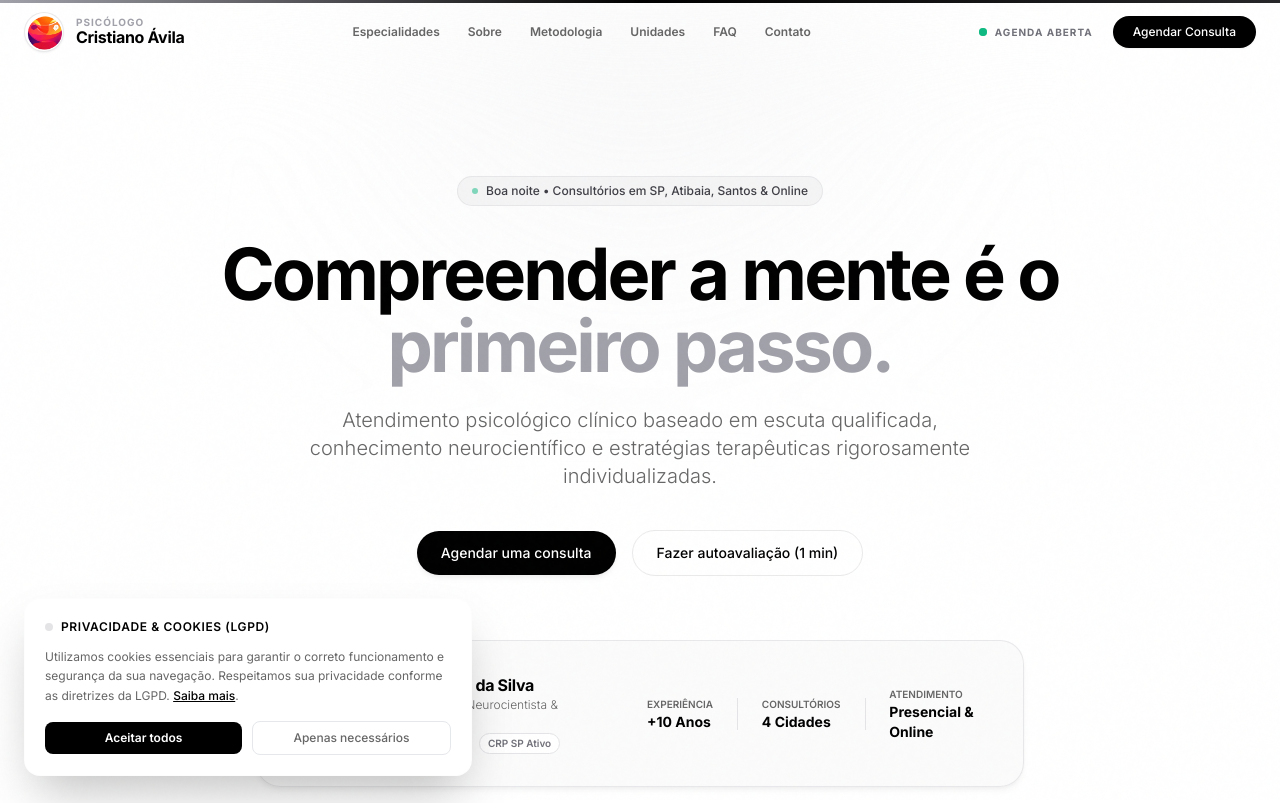
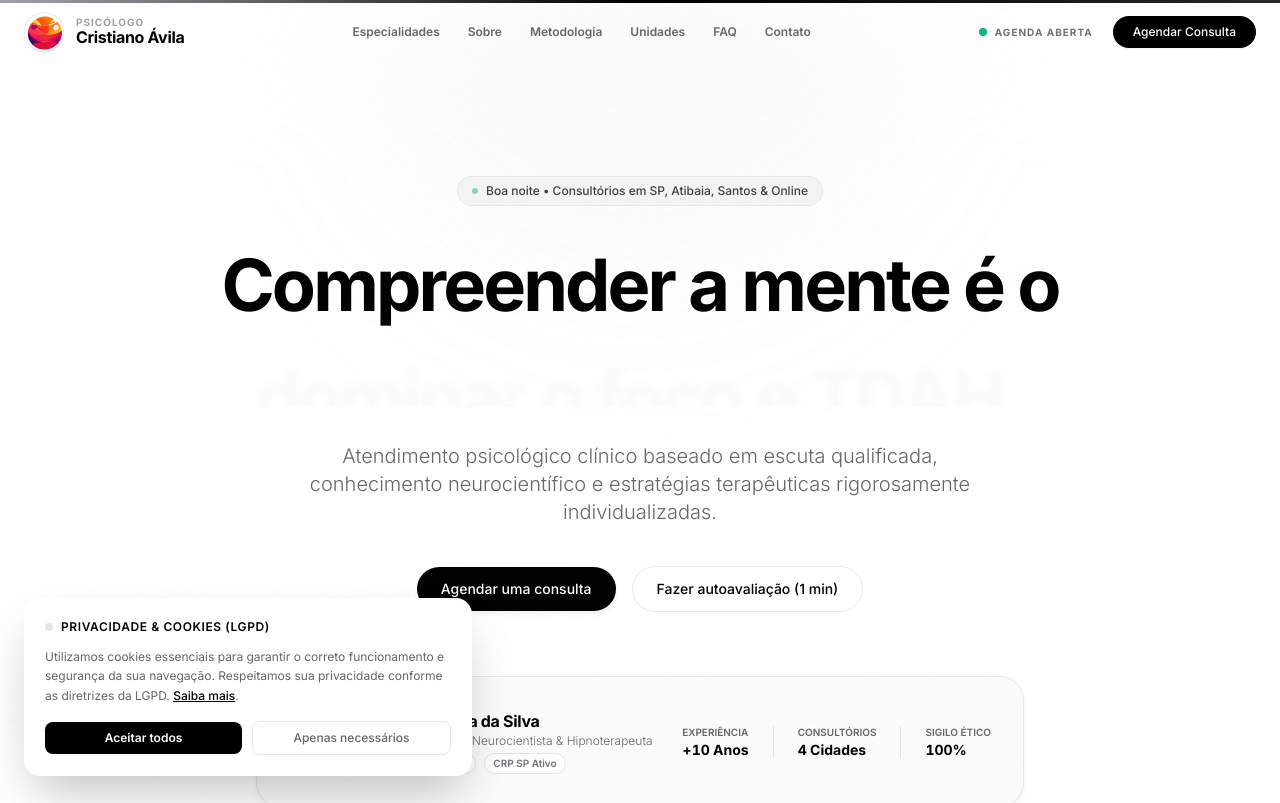
Before and after one commit to RennanLucas/cristiano-avila-site, a Next.js app: page / in a window 1280 px wide. Shown: the top 803 px of the page. Built offline with nearby package versions, Linux system fonts and the light colour scheme.

Commit message:
feat: Add CountUp animation, kinetic word cycler, and BreatheExercise component

```diff
--- /dev/null
+++ b/src/components/BreatheExercise.tsx
@@ -0,0 +1,117 @@
+"use client";
+
+import { useState, useEffect } from "react";
+import { motion, AnimatePresence } from "framer-motion";
+
+export default function BreatheExercise() {
+  const [isOpen, setIsOpen] = useState(false);
+  const [phase, setPhase] = useState<"inspire" | "segure" | "expire">("inspire");
+
+  useEffect(() => {
+    if (!isOpen) return;
+
+    const cycle = () => {
+      setPhase("inspire");
+      setTimeout(() => {
+        setPhase("segure");
+        setTimeout(() => {
+          setPhase("expire");
+        }, 4000);
+      }, 4000);
+    };
+
+    cycle();
+    const interval = setInterval(cycle, 12000);
+
+    return () => clearInterval(interval);
+  }, [isOpen]);
+
+  const phaseText = {
+    inspire: "Inspire lentamente pelo nariz...",
+    segure: "Segure o ar com calma...",
+    expire: "Expire suavemente pela boca...",
+  };
+
+  return (
+    <>
+      {/* Botão de Ativação Discreto no Rodapé */}
+      <button
+        type="button"
+        onClick={() => setIsOpen(true)}
+        className="inline-flex items-center gap-2 px-3 py-1.5 rounded-full bg-zinc-100 hover:bg-zinc-200 border border-zinc-200/80 text-xs font-semibold text-zinc-700 transition-all shadow-sm"
+      >
+        <span className="w-2 h-2 rounded-full bg-emerald-500 animate-pulse" />
+        <span>Exercício de Respiração (10s)</span>
+      </button>
+
+      {/* Modal Minimalista de Acolhimento */}
+      <AnimatePresence>
+        {isOpen && (
+          <div className="fixed inset-0 z-[120] flex items-center justify-center p-6 bg-black/60 backdrop-blur-md">
+            <motion.div
+              initial={{ opacity: 0, scale: 0.9 }}
+              animate={{ opacity: 1, scale: 1 }}
+              exit={{ opacity: 0, scale: 0.9 }}
+              className="bg-white rounded-3xl p-8 sm:p-12 max-w-md w-full text-center relative border border-zinc-200 shadow-2xl"
+            >
+              <button
+                type="button"
+                onClick={() => setIsOpen(false)}
+                className="absolute top-5 right-5 text-zinc-400 hover:text-black p-2 text-sm"
+                aria-label="Fechar exercício"
+              >
+                ✕
+              </button>
+
+              <span className="text-[10px] font-bold uppercase tracking-widest text-zinc-400 block mb-2">
+                Mindfulness Clínico
+              </span>
+              <h3 className="text-xl font-bold text-black mb-2 tracking-tight">
+                Pausa para Regulação Vagal
+              </h3>
+              <p className="text-xs text-textMuted font-light mb-8">
+                Diminua a frequência cardíaca e acalme o sistema nervoso através da respiração consciente em ciclos 4-4-4.
+              </p>
+
+              {/* Círculo Animado que Expande e Contrai */}
+              <div className="relative w-48 h-48 mx-auto flex items-center justify-center mb-8">
+                <motion.div
+                  animate={{
+                    scale: phase === "inspire" ? 1.4 : phase === "segure" ? 1.4 : 0.85,
+                    backgroundColor: phase === "inspire" ? "rgb(236 253 245)" : phase === "segure" ? "rgb(254 243 199)" : "rgb(244 244 245)",
+                  }}
+                  transition={{ duration: 4, ease: "easeInOut" }}
+                  className="w-36 h-36 rounded-full border border-zinc-200 flex items-center justify-center shadow-inner"
+                >
+                  <motion.div
+                    animate={{
+                      scale: phase === "inspire" ? 1.2 : phase === "segure" ? 1.2 : 0.8,
+                    }}
+                    transition={{ duration: 4, ease: "easeInOut" }}
+                    className="w-20 h-20 rounded-full bg-black text-white flex items-center justify-center font-bold text-xs shadow-md uppercase tracking-wider"
+                  >
+                    {phase}
+                  </motion.div>
+                </motion.div>
+              </div>
+
+              <p className="text-sm font-medium text-black min-h-[24px]">
+                {phaseText[phase]}
+              </p>
+
+              <div className="mt-8 pt-6 border-t border-zinc-100">
+                <button
+                  type="button"
+                  onClick={() => setIsOpen(false)}
+                  className="btn-outline text-xs py-2.5 px-6 w-full"
+                >
+                  Concluir exercício
+                </button>
+              </div>
+            </motion.div>
+          </div>
+        )}
+      </AnimatePresence>
+    </>
+  );
+}
--- /dev/null
+++ b/src/components/CountUp.tsx
@@ -0,0 +1,55 @@
+"use client";
+
+import { useEffect, useState, useRef } from "react";
+import { useInView } from "framer-motion";
+
+interface CountUpProps {
+  end: number;
+  duration?: number;
+  prefix?: string;
+  suffix?: string;
+  decimals?: number;
+}
+
+export default function CountUp({
+  end,
+  duration = 1.8,
+  prefix = "",
+  suffix = "",
+  decimals = 0,
+}: CountUpProps) {
+  const [count, setCount] = useState(0);
+  const ref = useRef<HTMLSpanElement>(null);
+  const isInView = useInView(ref, { once: true, margin: "-50px" });
+
+  useEffect(() => {
+    if (!isInView) return;
+
+    let start = 0;
+    const stepTime = 16; // ~60fps
+    const totalSteps = (duration * 1000) / stepTime;
+    const increment = end / totalSteps;
+
+    const timer = setInterval(() => {
+      start += increment;
+      if (start >= end) {
+        setCount(end);
+        clearInterval(timer);
+      } else {
+        setCount(start);
+      }
+    }, stepTime);
+
+    return () => clearInterval(timer);
+  }, [isInView, end, duration]);
+
+  const formatted = decimals > 0 ? count.toFixed(decimals) : Math.floor(count).toLocaleString("pt-BR");
+
+  return (
+    <span ref={ref} className="tabular-nums font-bold">
+      {prefix}
+      {formatted}
+      {suffix}
+    </span>
+  );
+}
--- a/src/components/Footer.tsx
+++ b/src/components/Footer.tsx
@@ -1,5 +1,6 @@
 import Link from "next/link";
 import { CLINIC_CONTACT, SPECIALTIES_DATA, UNITS_DATA } from "@/data/content";
+import BreatheExercise from "./BreatheExercise";
 
 export default function Footer() {
   return (
@@ -115,11 +116,14 @@ export default function Footer() {
 
         </div>
 
-        {/* Bottom Bar: Copyright & LGPD */}
+        {/* Bottom Bar: Copyright, Breathe & LGPD */}
         <div className="pt-8 flex flex-col sm:flex-row items-center justify-between gap-4 text-xs text-textMuted font-light">
           <p>
             © {new Date().getFullYear()} Cristiano Ávila da Silva. Todos os direitos reservados.
           </p>
+
+          <BreatheExercise />
+
           <div className="flex items-center gap-6">
             <Link href="/contato" className="hover:text-black transition-colors">
               Política de Privacidade (LGPD)
--- a/src/components/Hero.tsx
+++ b/src/components/Hero.tsx
@@ -1,12 +1,22 @@
 "use client";
 
 import { useState, useEffect } from "react";
-import { motion } from "framer-motion";
+import { motion, AnimatePresence } from "framer-motion";
 import MagneticButton from "./MagneticButton";
+import CountUp from "./CountUp";
 import { CLINIC_CONTACT, buildWhatsAppLink } from "@/data/content";
+
+const CYCLING_WORDS = [
+  "superar a ansiedade.",
+  "vencer o esgotamento.",
+  "dominar o foco e TDAH.",
+  "transformar seus padrões.",
+  "viver com autonomia.",
+];
 
 export default function Hero() {
   const [greeting, setGreeting] = useState("Bem-vindo");
+  const [wordIndex, setWordIndex] = useState(0);
 
   useEffect(() => {
     const hour = new Date().getHours();
@@ -17,6 +27,12 @@ export default function Hero() {
     } else {
       setGreeting("Boa noite");
     }
+
+    const interval = setInterval(() => {
+      setWordIndex((prev) => (prev + 1) % CYCLING_WORDS.length);
+    }, 3200);
+
+    return () => clearInterval(interval);
   }, []);
 
   return (
@@ -40,22 +56,28 @@ export default function Hero() {
             <span>{greeting} • Consultórios em SP, Atibaia, Santos & Online</span>
           </motion.div>
 
-          {/* Heading */}
+          {/* Heading with Kinetic Word Cycler */}
           <motion.h1
             initial={{ opacity: 0, y: 25, scale: 0.96, filter: "blur(8px)" }}
             animate={{ opacity: 1, y: 0, scale: 1, filter: "blur(0px)" }}
             transition={{ duration: 0.8, delay: 0.1, type: "spring", bounce: 0.2 }}
-            className="text-5xl sm:text-6xl md:text-7xl font-bold tracking-tighter text-black leading-[1.08] mb-6"
+            className="text-4xl sm:text-6xl md:text-7xl font-bold tracking-tighter text-black leading-[1.08] mb-6 min-h-[140px] sm:min-h-[160px] md:min-h-[180px] flex flex-col items-center justify-center"
           >
-            Compreender a mente é o <br className="hidden md:block" />
-            <motion.span
-              initial={{ opacity: 0 }}
-              animate={{ opacity: 1 }}
-              transition={{ delay: 0.5, duration: 0.8 }}
-              className="text-zinc-400"
-            >
-              primeiro passo.
-            </motion.span>
+            <span>Compreender a mente é o</span>
+            <span className="inline-flex items-center justify-center h-[1.2em] overflow-hidden">
+              <AnimatePresence mode="wait">
+                <motion.span
+                  key={wordIndex}
+                  initial={{ y: 35, opacity: 0, filter: "blur(4px)" }}
+                  animate={{ y: 0, opacity: 1, filter: "blur(0px)" }}
+                  exit={{ y: -35, opacity: 0, filter: "blur(4px)" }}
+                  transition={{ duration: 0.45, ease: "easeInOut" }}
+                  className="text-zinc-400 block"
+                >
+                  {CYCLING_WORDS[wordIndex]}
+                </motion.span>
+              </AnimatePresence>
+            </span>
           </motion.h1>
 
           {/* Subtitle */}
@@ -83,7 +105,7 @@ export default function Hero() {
             </MagneticButton>
           </motion.div>
 
-          {/* Profile Card Minimalist Apple Style */}
+          {/* Profile Card Minimalist Apple Style with CountUp */}
           <motion.div
             initial={{ opacity: 0, y: 20 }}
             animate={{ opacity: 1, y: 0 }}
@@ -116,17 +138,23 @@ export default function Hero() {
             <div className="flex items-center gap-6 pt-4 md:pt-0 border-t md:border-t-0 border-zinc-200/60 w-full md:w-auto justify-between md:justify-end text-xs">
               <div className="text-left">
                 <span className="text-textMuted block text-[10px] uppercase font-semibold">Experiência</span>
-                <span className="font-bold text-black text-sm">+10 Anos</span>
+                <span className="font-bold text-black text-sm">
+                  +<CountUp end={10} duration={1.5} /> Anos
+                </span>
               </div>
               <div className="h-8 w-px bg-zinc-200" />
               <div className="text-left">
                 <span className="text-textMuted block text-[10px] uppercase font-semibold">Consultórios</span>
-                <span className="font-bold text-black text-sm">4 Cidades</span>
+                <span className="font-bold text-black text-sm">
+                  <CountUp end={4} duration={1} /> Cidades
+                </span>
               </div>
               <div className="h-8 w-px bg-zinc-200" />
               <div className="text-left">
-                <span className="text-textMuted block text-[10px] uppercase font-semibold">Atendimento</span>
-                <span className="font-bold text-black text-sm">Presencial & Online</span>
+                <span className="text-textMuted block text-[10px] uppercase font-semibold">Sigilo Ético</span>
+                <span className="font-bold text-black text-sm">
+                  <CountUp end={100} duration={1.8} suffix="%" />
+                </span>
               </div>
             </div>
           </motion.div>
```
